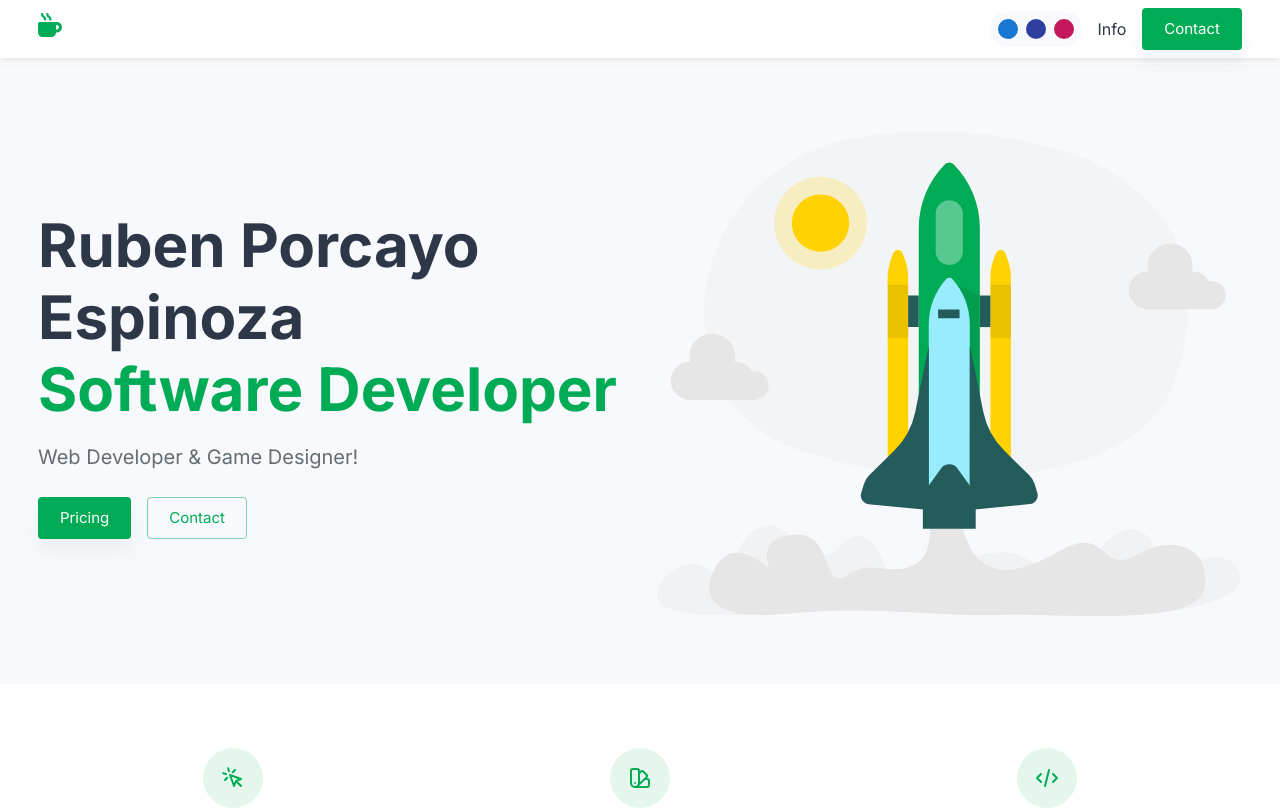
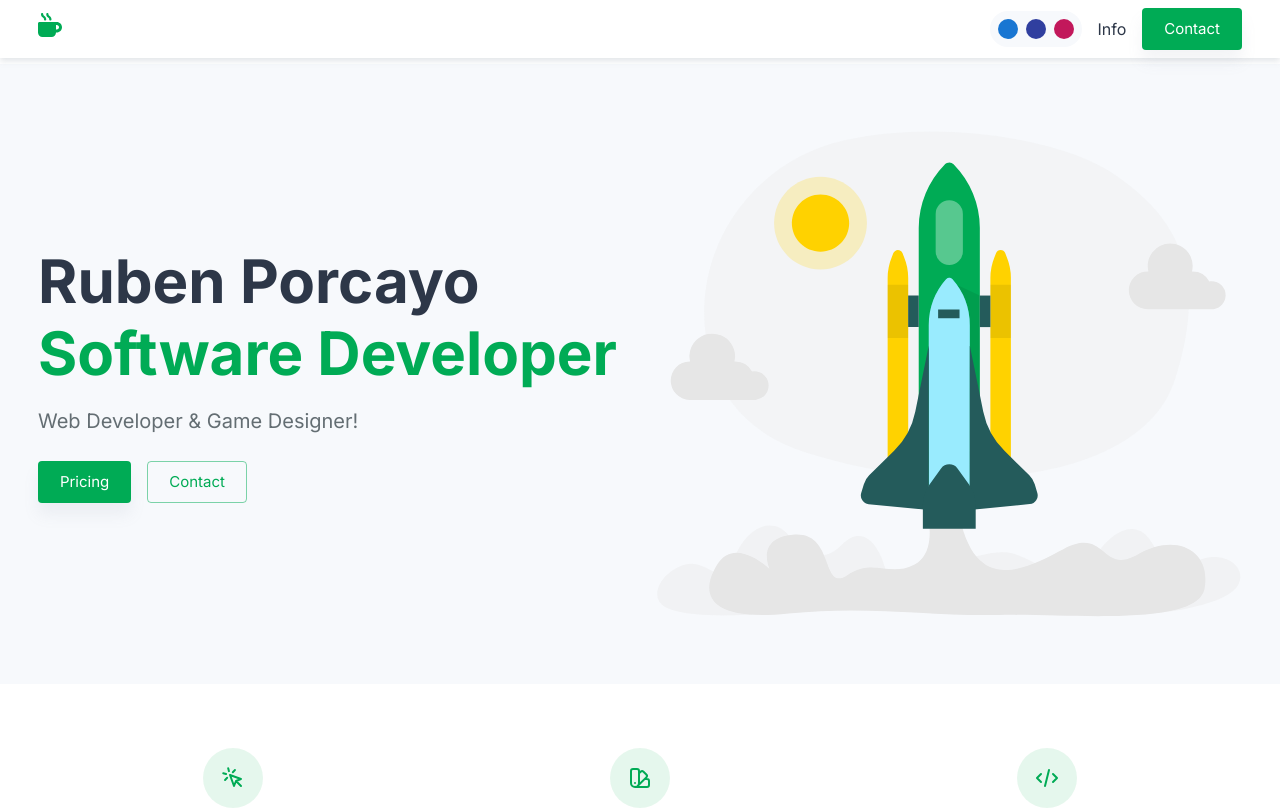
Before and after one commit to RubenPDev/codecrema-0, a React (Create React App) app: page / in a window 1280 px wide. Shown: the top 808 px of the page. Built offline with nearby package versions, Linux system fonts and the light colour scheme.

Commit message:
Update Hero.js

```diff
--- a/src/views/landingPages/Home/components/Hero/Hero.js
+++ b/src/views/landingPages/Home/components/Hero/Hero.js
@@ -27,7 +27,7 @@ const Hero = () => {
                 fontWeight: 700,
               }}
             >
-              Ruben Porcayo Espinoza
+              Ruben Porcayo
               <br />
               <Typography
                 color={'primary'}
```
